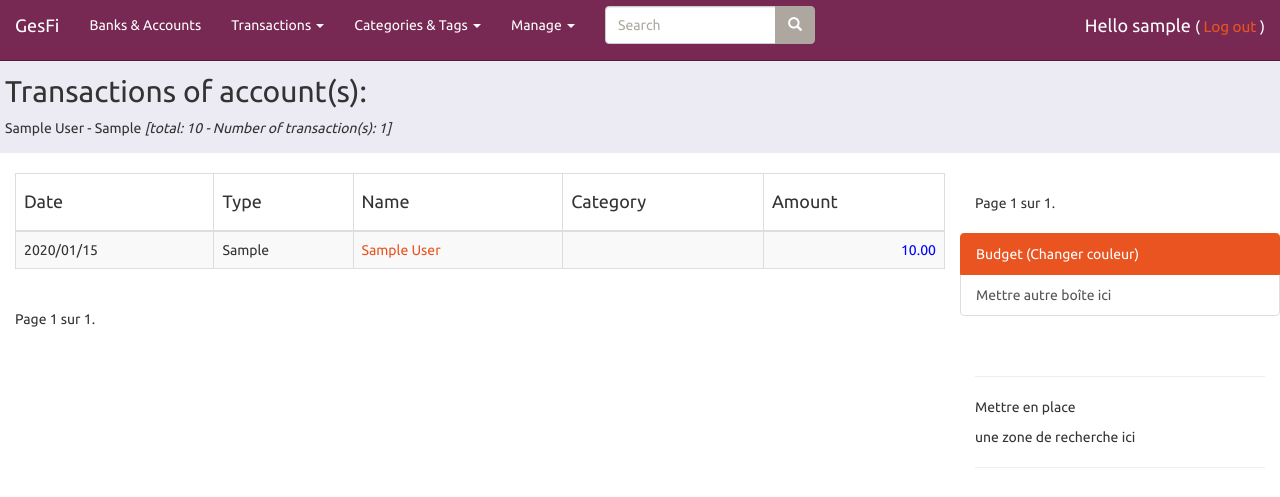
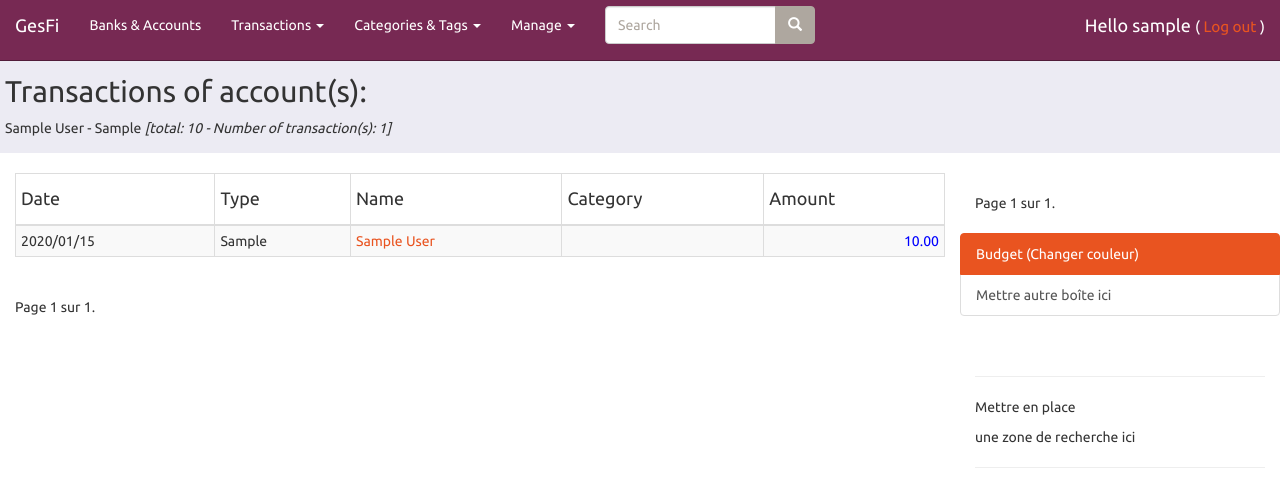
Before and after one commit to Tipex122/Gesfi, a Django app: page / in a window 1280 px wide. Shown: the top 497 px of the page. Run offline with Django 3.2, Linux system fonts and the light colour scheme; a user stored in the database is signed in; data comes from the database, SQL or seed files in the repository; tables that the repository leaves empty hold one stand-in row (values such as "Sample post"); parts of the project's set-up code (start-up, migrations or seed data) failed here and were passed over; some libraries are stand-ins or nearby versions.

Commit message:
Global improvement behaviour - Html adaptation

```diff
--- a/templates/BanksAndAccounts/transactions_list.html
+++ b/templates/BanksAndAccounts/transactions_list.html
@@ -21,7 +21,7 @@
     <!-- <div class="list-group"> -->
     <!-- <div class="table-responsive"> -->
         <!-- <h3> {{banks.name_of_bank}} - {{name_of_account}} - Total amount of the account : {{account_total}}</h3> -->
-        <table class="table table-bordered table-striped">
+        <table class="table table-bordered table-striped table-condensed">
             <thead>
                 <tr>
                     <th><h4>Date</h4></th>
```
